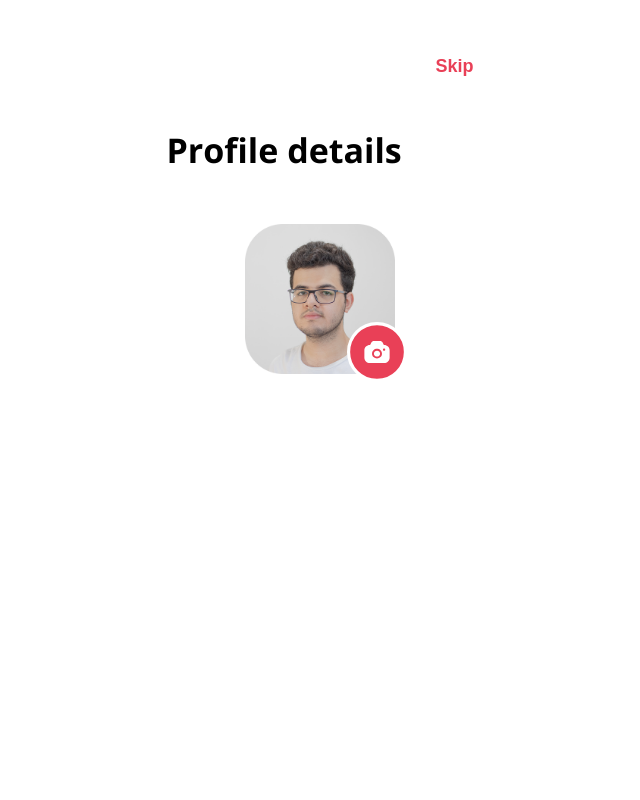
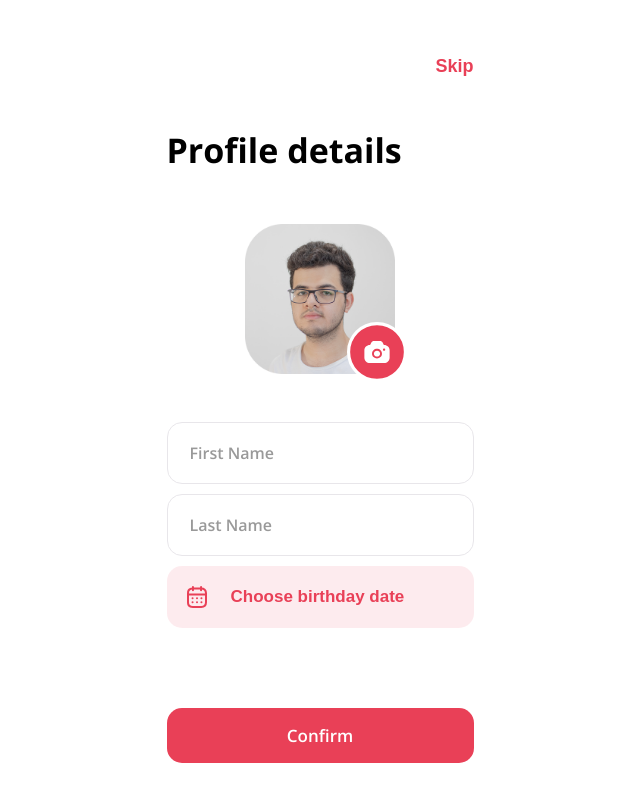
Before and after one commit to VladSivoloobov/love-date, a Next.js app: page /profile-details in a window 1280 px wide. Shown: the whole page, without its empty margins (320-960 px from the left). Built offline with nearby package versions, Linux system fonts and the light colour scheme.

Commit message:
added profile details page

```diff
--- a/package.json
+++ b/package.json
@@ -9,11 +9,13 @@
     "lint": "next lint"
   },
   "dependencies": {
+    "motion": "^12.4.11",
     "next": "15.1.7",
     "react": "^19.0.0",
     "react-dom": "^19.0.0",
     "react-dropdown-select": "^4.11.4",
     "react-imask": "^7.6.1",
+    "react-modal-sheet": "^4.0.1",
     "react-slick": "^0.30.3",
     "swiper": "^11.2.4"
   },
--- a/src/app/globals.css
+++ b/src/app/globals.css
@@ -76,3 +76,7 @@ button {
   border: none;
   cursor: pointer;
 }
+
+button {
+  user-select: none;
+}
--- a/src/app/profile-details/components/avatar/avatar.module.css
+++ b/src/app/profile-details/components/avatar/avatar.module.css
@@ -19,9 +19,21 @@
   width: 60px;
   height: 60px;
   display: block;
+  transform-origin: bottom right;
+  transition: transform 0.3s;
 }
 
 .cameraButton img {
   width: inherit;
   height: inherit;
 }
+
+@media (hover: hover) {
+  .cameraButton:hover {
+    transform: scale(0.96);
+  }
+}
+
+.cameraButton:active {
+  transform: scale(0.9);
+}
--- a/src/app/profile-details/page.tsx
+++ b/src/app/profile-details/page.tsx
@@ -1,3 +1,5 @@
+'use client';
+
 import Button, { ButtonStyle, ButtonTag } from '@/components/button';
 import VStack from '@/components/layout/vstack';
 import styles from './profile-details.module.css';
@@ -5,8 +7,16 @@ import Container from '@/components/layout/container';
 import Title from '@/components/title';
 import Avatar from './components/avatar';
 import AvatarImage from '@/images/test/photo.png';
+import Input from '@/components/input';
+import { useState } from 'react';
+
+import calendarIcon from '@/images/icons/ui/Calendar.svg';
+import { Sheet } from 'react-modal-sheet';
 
 const ProfileDetails: React.FC = () => {
+  const [, setFirstName] = useState('');
+  const [, setLastName] = useState('');
+
   return (
     <main className={styles.main}>
       <Container>
@@ -21,6 +31,27 @@ const ProfileDetails: React.FC = () => {
             <Title className={styles.title} text='Profile details' />
             <Avatar image={AvatarImage} />
           </VStack>
+          <VStack gap={80}>
+            <VStack gap={10}>
+              <Input
+                placeholder='First Name'
+                id='first_name'
+                callback={setFirstName}
+              />
+              <Input
+                placeholder='Last Name'
+                id='last_name'
+                callback={setLastName}
+              />
+              <Button
+                buttonTag={ButtonTag.button}
+                icon={calendarIcon}
+                text='Choose birthday date'
+                className={styles.calendarButton}
+              />
+            </VStack>
+            <Button text='Confirm' />
+          </VStack>
         </VStack>
       </Container>
     </main>
--- a/src/app/profile-details/profile-details.module.css
+++ b/src/app/profile-details/profile-details.module.css
@@ -1,5 +1,6 @@
 .main {
   padding-top: 56px;
+  padding-bottom: 48px;
 }
 
 .skipButton {
@@ -12,3 +13,22 @@
   color: var(--black);
   line-height: var(--h1-line-height);
 }
+
+.main .calendarButton {
+  justify-content: flex-start;
+  background-color: color-mix(in srgb, var(--red) 10%, transparent 90%);
+  color: var(--red);
+  padding: 20px;
+  align-items: center;
+  font-size: 17px;
+}
+
+@media (hover: hover) {
+  .main .calendarButton:hover {
+    background-color: color-mix(in srgb, var(--red) 20%, transparent 80%);
+  }
+}
+
+.main .calendarButton:active {
+  background-color: color-mix(in srgb, var(--red) 30%, transparent 70%);
+}
--- /dev/null
+++ b/src/components/input/index.tsx
@@ -0,0 +1,25 @@
+import React from 'react';
+import styles from './input.module.css';
+
+const Input: React.FC<{
+  placeholder: string;
+  callback: (text: string) => void;
+  id?: string;
+}> = ({ placeholder, callback, id = '' }) => {
+  return (
+    <div className={styles.inputWrapper}>
+      <label htmlFor={id} className={styles.inputLabel}>
+        {placeholder}
+      </label>
+      <input
+        id={id}
+        placeholder={placeholder}
+        onInput={(e) => callback(e.currentTarget.value)}
+        onChange={(e) => callback(e.currentTarget.value)}
+        className={styles.input}
+      />
+    </div>
+  );
+};
+
+export default Input;
--- /dev/null
+++ b/src/components/input/input.module.css
@@ -0,0 +1,43 @@
+.inputWrapper {
+  position: relative;
+}
+
+.inputLabel {
+  position: absolute;
+  top: 0;
+  bottom: 0;
+  right: 0;
+  left: 20px;
+  pointer-events: none;
+  margin: auto 0;
+  height: max-content;
+  color: rgba(0, 0, 0, 0.4);
+  font-weight: 600;
+  display: block;
+  transition: all 0.3s;
+  transform-origin: left;
+  width: max-content;
+  padding: 0px 3px;
+}
+
+.input::placeholder {
+  color: transparent;
+}
+
+.input {
+  padding: 20px;
+  display: block;
+  width: 100%;
+  border-radius: 15px;
+  outline: none;
+  border: 1px solid var(--border);
+  color: black;
+  font-size: 17px;
+}
+
+.inputLabel:has(+ .input:focus, + .input:not(:placeholder-shown)) {
+  bottom: 100%;
+  transform: scale(0.9);
+  background-color: white;
+  left: 25px;
+}
--- a/src/components/layout/container/index.tsx
+++ b/src/components/layout/container/index.tsx
@@ -1,3 +1,5 @@
+'use client';
+
 interface IContainer {
   maxWidth?: number;
   padding?: number;
```
Also changed, not shown: src/images/icons/ui/Calendar.svg (added), 1 other file (tests, documents, lock files or other folders).
